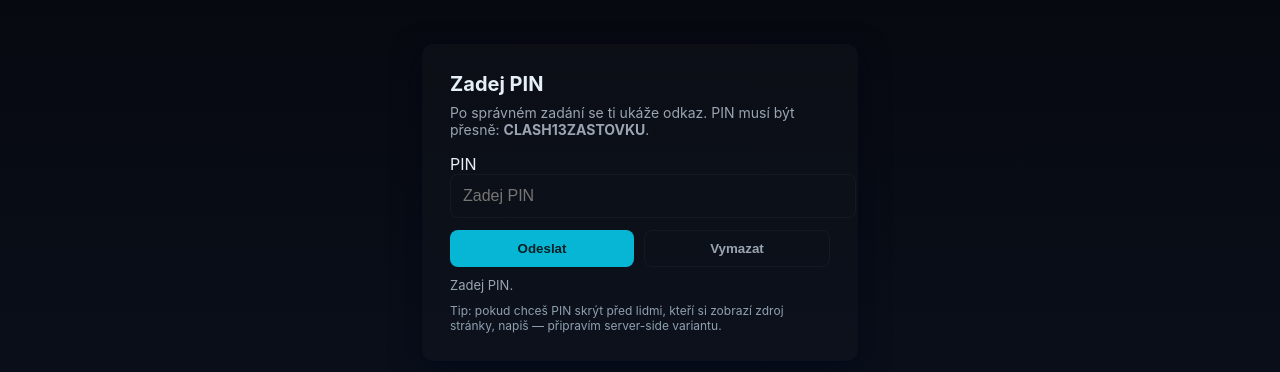
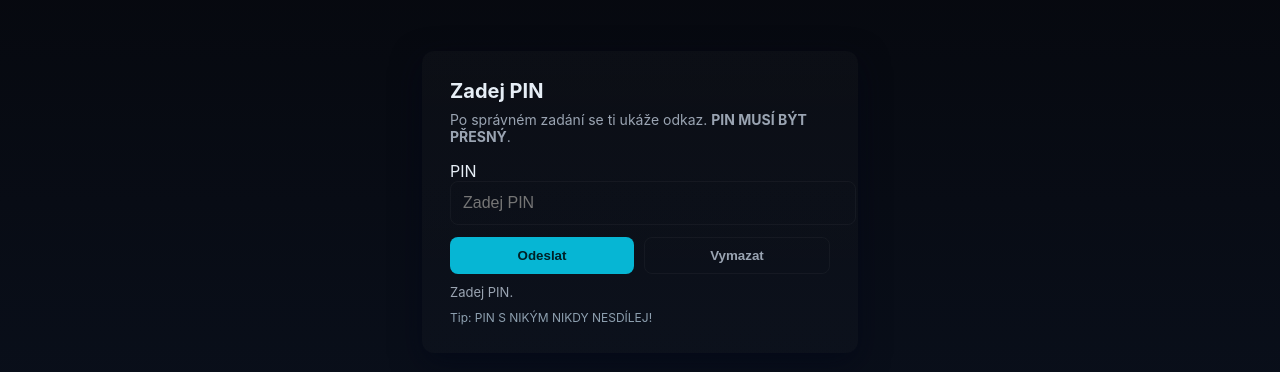
Before and after one commit to clashppv/clash, a plain HTML site: page index.html in a window 1280 px wide. Shown: the part 198-570 px from the top of the page. Drawn offline with Linux system fonts and the light colour scheme.

Commit message:
Update index.html

```diff
--- a/index.html
+++ b/index.html
@@ -3,7 +3,7 @@
 <head>
   <meta charset="utf-8" />
   <meta name="viewport" content="width=device-width,initial-scale=1" />
-  <title>StarStreams — PIN</title>
+  <title>ClashPPV — PIN</title>
   <meta name="robots" content="noindex,nofollow">
   <style>
     :root{--bg:#0b1220;--card:#0f1724;--muted:#9aa4b2;--accent:#06b6d4;--danger:#fb7185;--box:#021224}
@@ -26,7 +26,7 @@
 <body>
   <main class="card" role="main" aria-labelledby="title">
     <h1 id="title">Zadej PIN</h1>
-    <p>Po správném zadání se ti ukáže odkaz. PIN musí být přesně: <strong>CLASH13ZASTOVKU</strong>.</p>
+    <p>Po správném zadání se ti ukáže odkaz. <strong>PIN MUSÍ BÝT PŘESNÝ</strong>.</p>
 
     <label for="pin" class="sr-only">PIN</label>
     <input id="pin" type="password" inputmode="text" maxlength="64" autocomplete="off" placeholder="Zadej PIN">
@@ -43,7 +43,7 @@
       Správný PIN — otevři: <a id="theLink" class="link" href="https://starstreams.pro/" target="_blank" rel="noopener">https://starstreams.pro/</a>
     </div>
 
-    <div class="small">Tip: pokud chceš PIN skrýt před lidmi, kteří si zobrazí zdroj stránky, napiš — připravím server-side variantu.</div>
+    <div class="small">Tip: PIN S NIKÝM NIKDY NESDÍLEJ!</div>
   </main>
 
   <script>
```
